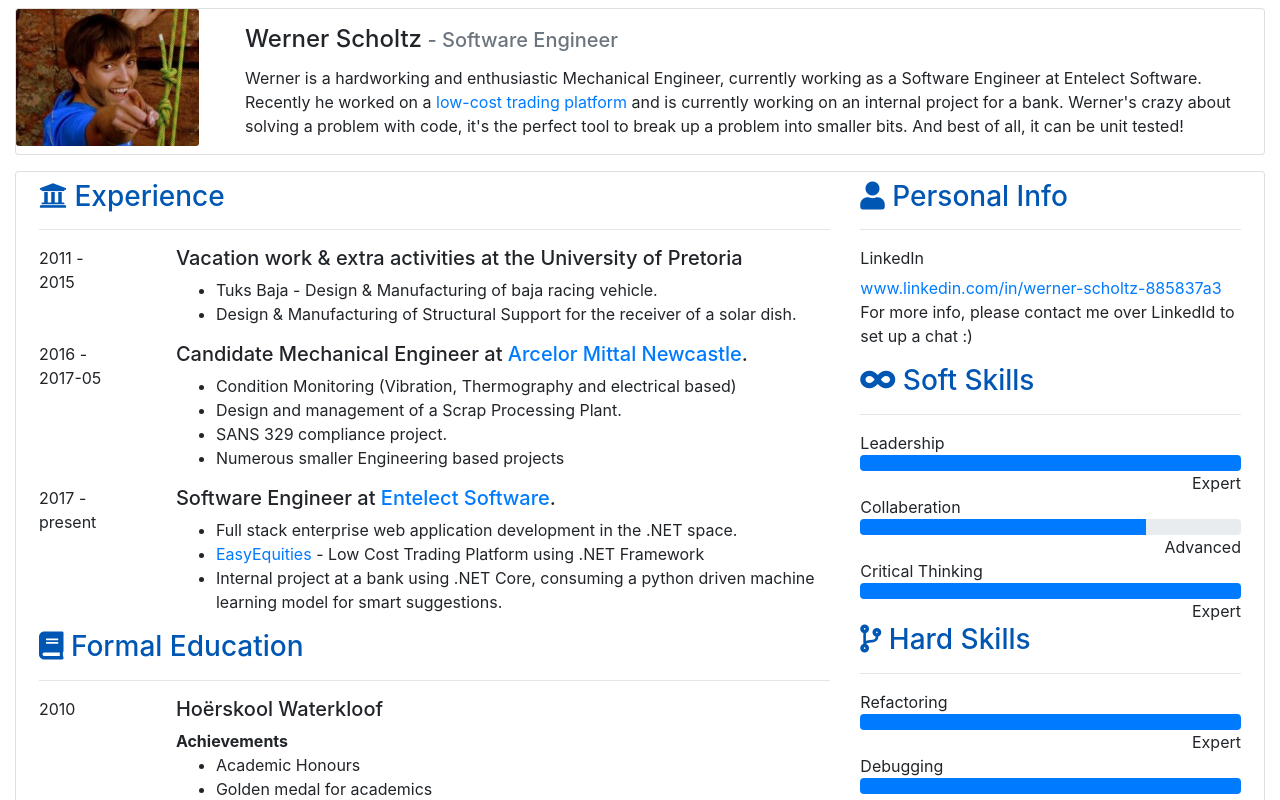
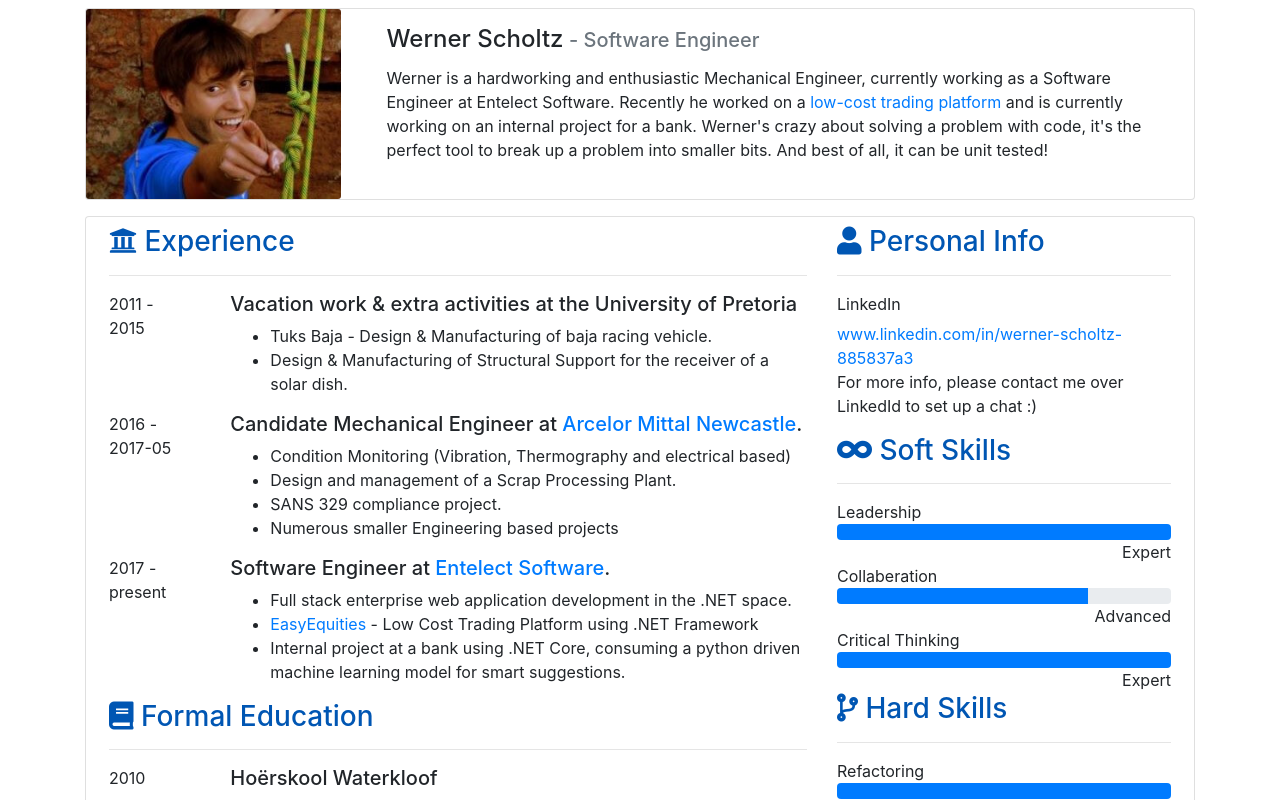
Before and after one commit to WernerScholtz/Resume, an Angular app: page / in a window 1280 px wide. Shown: the top 800 px of the page. Built offline with nearby package versions, Linux system fonts and the light colour scheme.

Commit message:
Add notes and update styling to use container

```diff
--- a/src/app/app.component.html
+++ b/src/app/app.component.html
@@ -1,11 +1,10 @@
-<div class="container-fluid my-2">
-
+<div class="container my-2">
   <div class="card mb-3">
     <div class="row">
-      <div class="col-md-2 col-12 text-center card-container">
-        <img style="max-width: 200px;" class="card-img" src="assets/WernerCVPic4by3.jpg" />
+      <div class="col-md-3 col-12 text-center card-container">
+        <img class="card-img" src="assets/WernerCVPic4by3.jpg" />
       </div>
-      <div class="col-md-10 col-12">
+      <div class="col-md-9 col-12">
         <div class="card-body p-3">
           <h4 class="card-title">Werner Scholtz<span class="card-subtitle mb-2 text-muted h5"> - Software
               Engineer</span></h4>
```
Also changed, not shown: notes.txt (added).
